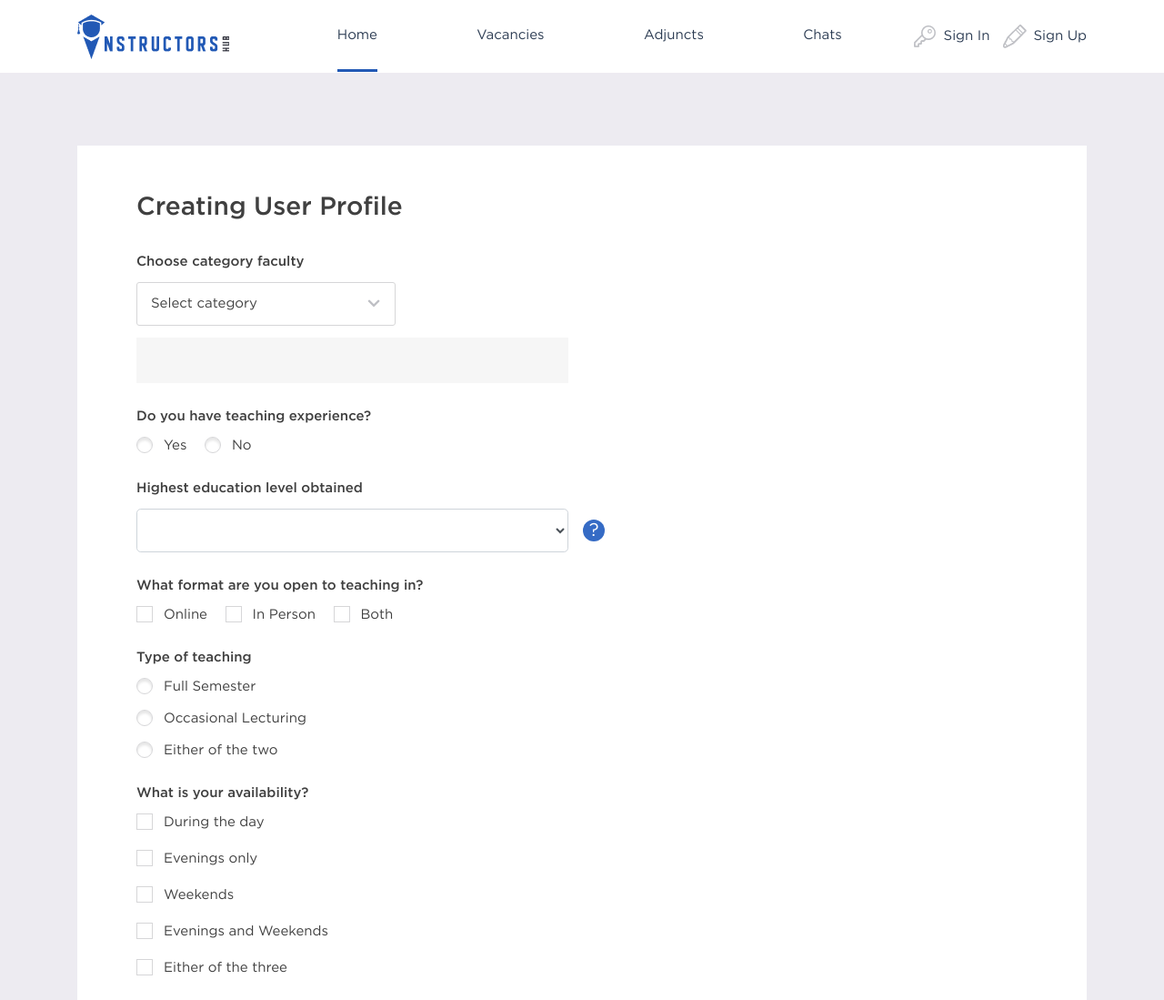
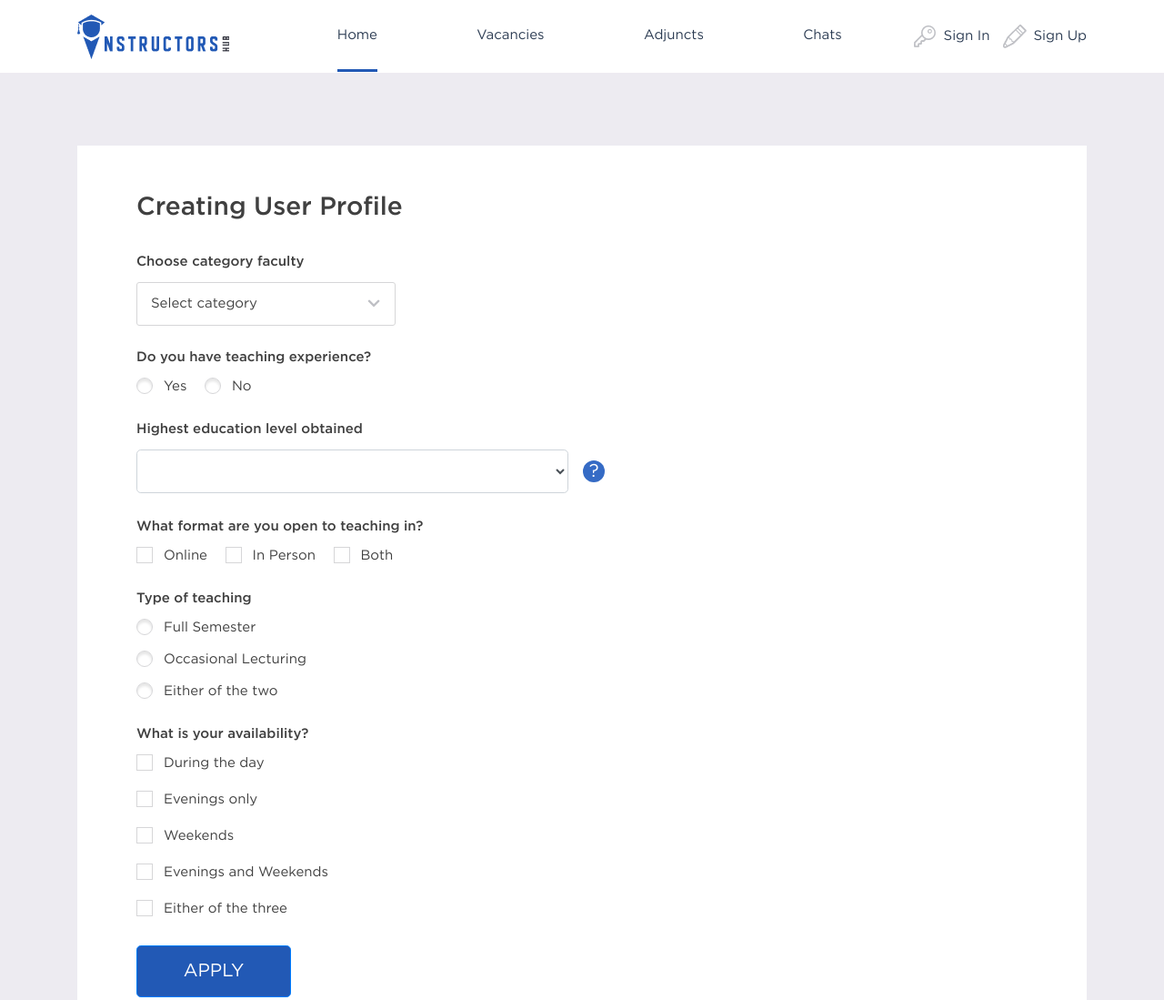
Before and after one commit to vmelihov/instructorshub-front, a website: page src/reg-adjunct.html in a window 1280 px wide. Shown: the top 1099 px of the page at 91% size. Drawn offline with nearby package versions, Linux system fonts and the light colour scheme; files that its build step writes are made by us from their sources.

Commit message:
Правки

```diff
--- a/src/js/global.js
+++ b/src/js/global.js
@@ -9,6 +9,12 @@ jQuery(function () {
         var i = 0,
             _cat = _parent.find("li[data-name='" + _catName + "']");
 
+        if (_parent.find(".js-hardSelectBody div").length == 0) {
+            _parent.find(".js-hardSelectBody").hide();
+        } else {
+            _parent.find(".js-hardSelectBody").show();
+        }
+
         _cat.removeClass("chosen");
         while (_cat.find("ul li").length > i) {
             if (_cat.find("ul li").eq(i).hasClass("chosen") == true) {
@@ -18,19 +24,21 @@ jQuery(function () {
             i++;
         }
     };
+
     $(".js-hardSelectBtn").on("click", function () {
         $(this).parents(".js-hardSelect").toggleClass("opened");
     });
     $(".js-hardSelect ul li ul li").on("click", function () {
         var _this = $(this),
-            _catName = _this.parents("li").data("name");
+            _catName = _this.parents("li").data("name"),
+            _body = _this.parents(".js-hardSelect").find(".js-hardSelectBody");
 
         if (!_this.hasClass("chosen")) {
             _this.addClass("chosen");
+
+            _body.append("<div class='ui-hardselect__body-item'><div class='ui-hardselect__body-item-text'>" + _this.text() + "</div><i class='ui-hardselect__body-item-icon fal fa-times' data-cat='" + _catName + "' data-item='" + _this.data("name") + "'></i></div>");
+            _this.parents(".js-hardSelect").removeClass("opened");
             checkCat(_this.parents(".js-hardSelect"), _catName);
-
-            _this.parents(".js-hardSelect").find(".js-hardSelectBody").append("<div class='ui-hardselect__body-item'><div class='ui-hardselect__body-item-text'>" + _this.text() + "</div><i class='ui-hardselect__body-item-icon fal fa-times' data-cat='" + _catName + "' data-item='" + _this.data("name") + "'></i></div>");
-            _this.parents(".js-hardSelect").removeClass("opened");
         }
     });
     $(".js-hardSelectBody").on("click", "i", function () {
@@ -38,8 +46,8 @@ jQuery(function () {
             _parent = _this.parents(".js-hardSelect");
 
         _parent.find("li[data-name='" + _this.data("item") + "']").removeClass("chosen");
+        _this.parent().remove();
         checkCat(_parent, _this.data("cat"));
-        _this.parent().remove();
     });
     $(document).on("click", function (event) {
         if (!$(event.target).closest('.js-hardSelectS').length) {
--- a/src/js/profile-type.js
+++ b/src/js/profile-type.js
@@ -1,20 +1,4 @@
 jQuery(function ($) {
-    select2Events = function () {
-        $('.js-categoryFaculty .js-select2').select2({
-            width: "100%"
-        });
-        $('.js-categoryFaculty .js-select2').on('select2:select', function (e) {
-            $(this).closest(".js-cfBlock").find(".d-none").removeClass("d-none");
-        });
-    }
-
-    select2Events();
-
-    $(".js-cfAddBlock").on("click", function () {
-        $(".js-categoryFaculty").append($(".js-cfBlockParent").html());
-        select2Events();
-    });
-
     $(".js-showLink").on("click", function () {
         $("#" + $(this).data("show")).show();
     })
@@ -23,4 +7,9 @@ jQuery(function ($) {
     })
 
     $('[data-toggle="tooltip"]').tooltip();
+
+    $('.js-selectize').selectize({
+        create: true,
+        sortField: 'text'
+    });
 });
--- a/src/reg-adjunct.html
+++ b/src/reg-adjunct.html
@@ -11,7 +11,7 @@
     <title>Adjunct profile</title>
     <link rel="stylesheet" href="extension/bootstrap-4.0.0/css/bootstrap.min.css" />
     <link rel="stylesheet" href="extension/font-awesome/css/all.css" />
-    <link rel="stylesheet" href="extension/select2/select2.min.css" />
+    <link rel="stylesheet" href="extension/selectize/css/selectize.css" />
     <link rel="stylesheet" href="css/global.css" />
     <link rel="stylesheet" href="css/profile-type.css" />
 </head>
@@ -219,11 +219,16 @@
                     </div>
 
                     <div class="p-profile__hidden" id="formatToTeaching">
-                        <select class="form-control form-control-lg">
-                            <option></option>
-                            <option>Some option</option>
-                            <option>Both</option>
-                        </select>
+                        <div class="g-selectize">
+                            <div class="g-selectize-label">Select location</div>
+
+                            <select class="js-selectize" placeholder="Select location">
+                                <option></option>
+                                <option>Alabama, Anniston-Oxford-Jacksonville AL Metro</option>
+                                <option>Alabama, Auburn-Opelika AL Metro</option>
+                                <option>Alabama, Birmingham-Hoover AL Metro</option>
+                            </select>
+                        </div>
                     </div>
                 </div>
 
@@ -325,7 +330,7 @@
     </div>
 
     <script src="js/jquery-3.3.1.min.js"></script>
-    <script src="extension/select2/select2.min.js"></script>
+    <script src="extension/selectize/js/standalone/selectize.min.js"></script>
     <script src="extension/bootstrap-4.0.0/js/popper.min.js"></script>
     <script src="extension/bootstrap-4.0.0/js/bootstrap.min.js"></script>
     <script src="js/global.js"></script>
--- a/src/style/global.scss
+++ b/src/style/global.scss
@@ -452,6 +452,7 @@ h5 {
     &__body {
         background: #F6F6F6;
         padding: 25px 15px;
+        display: none;
 
         &-item {
             display: inline-block;
@@ -467,7 +468,7 @@ h5 {
                 display: inline-block;
                 vertical-align: middle;
                 padding: 5px;
-                margin: 2px 0px 0px 5px;
+                margin: -2px 0px 0px 5px;
                 cursor: pointer;
 
                 &:hover {
@@ -475,6 +476,45 @@ h5 {
                 }
             }
         }
+    }
+}
+
+.g-selectize {
+    position: relative;
+
+    &-label {
+        font-size: 12px;
+        position: absolute;
+        left: 15px;
+        top: 5px;
+        color: #83848B;
+        z-index: 2;
+    }
+}
+
+.selectize-input {
+    width: 100%;
+    display: block;
+    border: 1px solid #D6D6D8;
+    padding: 22px 50px 7px 15px;
+    color: #30323D;
+    transition: .3s;
+    font: 15px $g;
+
+    &:after {
+        display: none !important;
+    }
+
+    &:active,
+    &:focus,
+    &:hover {
+        outline: none;
+    }
+
+    &:focus {
+        border-color: #2259B5;
+        box-shadow: 0px 0px 0px 1px #2259B5;
+        border-radius: 3px;
     }
 }
 
```
Also changed, not shown: src/style/registration.scss (+1 -10 lines), build/css/global.css, build/css/registration.css, build/js/global.js, build/js/profile-type.js, build/reg-adjunct.html.
